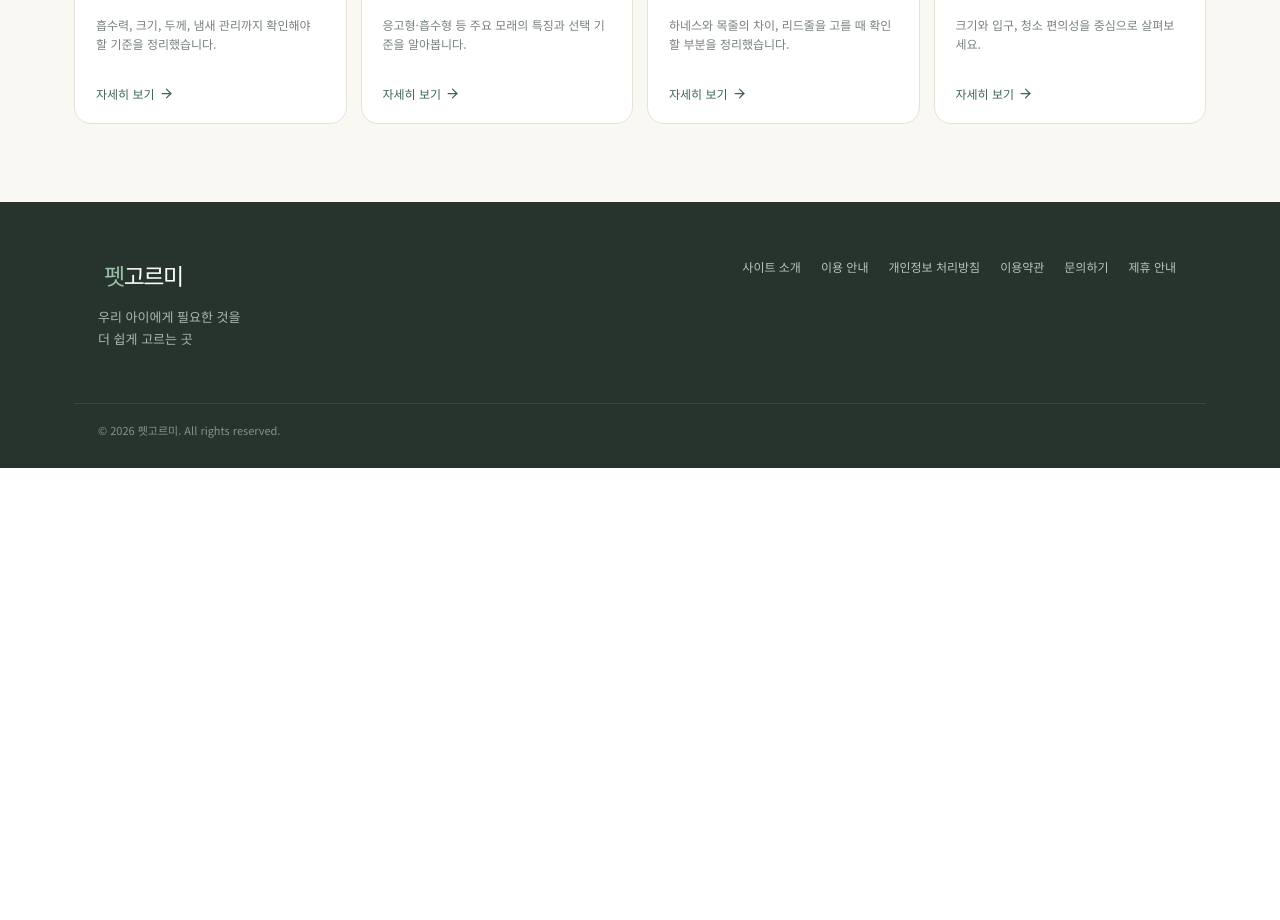
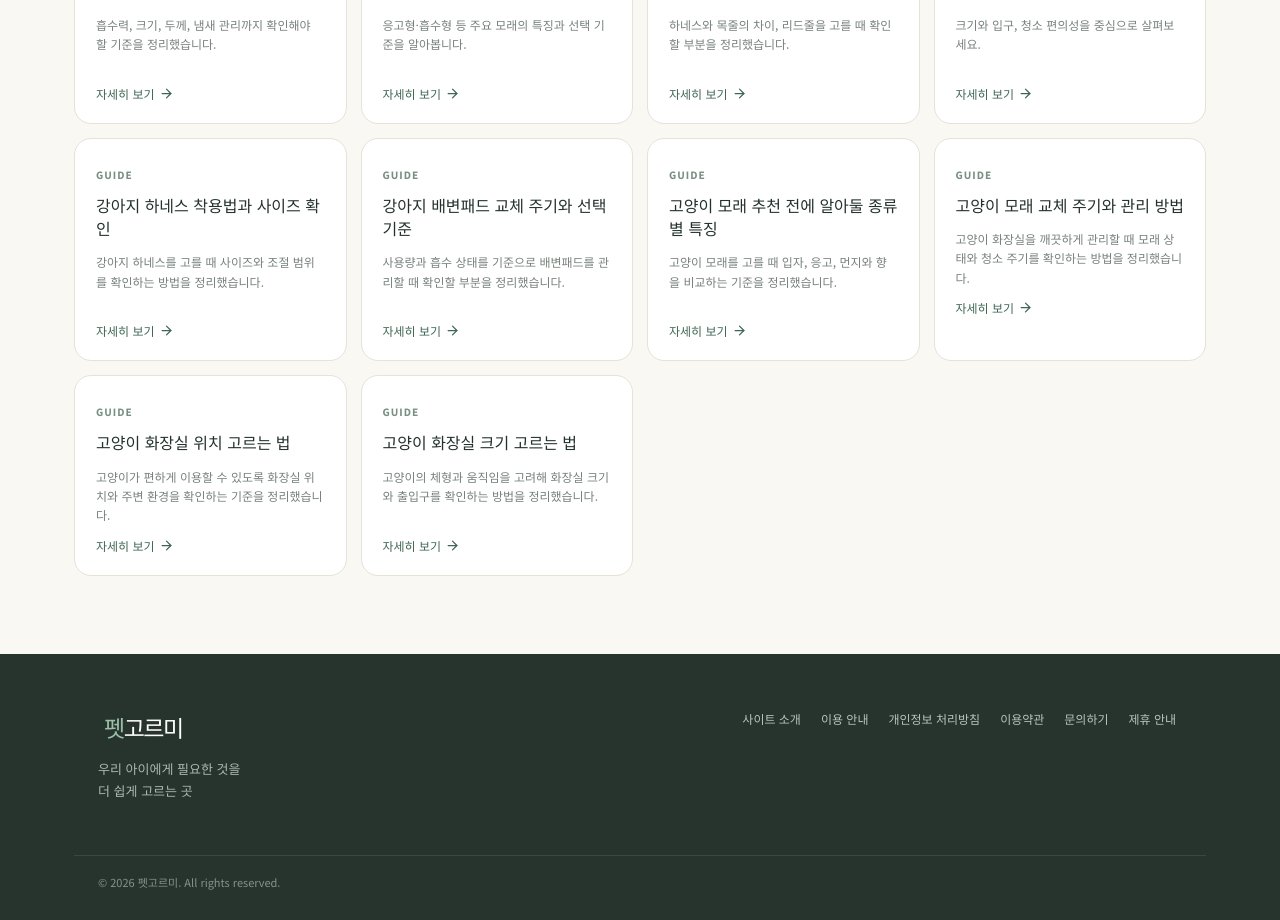
Before and after one commit to hosi4242/petgoreumi, a React (Vite) app: page / in a window 1280 px wide. Shown: the part 3420-4340 px from the top of the page. Before the commit the page ends 3888 px from the top, so only its background shows below. Built offline with nearby package versions, Linux system fonts and the light colour scheme.

Commit message:
검색 수요 기반 반려생활 정보 콘텐츠 확장

```diff
--- a/src/data.ts
+++ b/src/data.ts
@@ -37,5 +37,11 @@ export const guides = [
  ['강아지 배변패드 고르는 법','흡수력, 크기, 두께, 냄새 관리까지 확인해야 할 기준을 정리했습니다.',['반려견 크기에 맞는 패드 크기','흡수력과 젖음 방지 정도','하루 사용량을 고려한 비용']],
  ['고양이 모래 종류 비교','응고형·흡수형 등 주요 모래의 특징과 선택 기준을 알아봅니다.',['고양이의 입자·향 선호도','응고력과 청소 편의성','먼지와 냄새 관리']],
  ['강아지 산책용품 고르는 법','하네스와 목줄의 차이, 리드줄을 고를 때 확인할 부분을 정리했습니다.',['가슴둘레와 목둘레에 맞는 사이즈','조절 범위와 착용 방식','리드줄 길이와 연결 방식']],
- ['고양이 화장실 고르는 법','크기와 입구, 청소 편의성을 중심으로 살펴보세요.',['고양이가 몸을 돌릴 수 있는 내부 크기','입구 높이와 출입 방식','모래 교체와 청소가 편한 구조']]
+ ['고양이 화장실 고르는 법','크기와 입구, 청소 편의성을 중심으로 살펴보세요.',['고양이가 몸을 돌릴 수 있는 내부 크기','입구 높이와 출입 방식','모래 교체와 청소가 편한 구조']],
+ ['강아지 하네스 착용법과 사이즈 확인','강아지 하네스를 고를 때 사이즈와 조절 범위를 확인하는 방법을 정리했습니다.',['가슴둘레를 기준으로 사이즈 확인하기','목과 가슴을 조이지 않는지 확인하기','버클과 연결부가 제대로 잠기는지 확인하기']],
+ ['강아지 배변패드 교체 주기와 선택 기준','사용량과 흡수 상태를 기준으로 배변패드를 관리할 때 확인할 부분을 정리했습니다.',['패드가 충분히 흡수했는지 확인하기','젖음이나 냄새가 남으면 교체하기','하루 사용량에 맞춰 묶음 구성을 비교하기']],
+ ['고양이 모래 추천 전에 알아둘 종류별 특징','고양이 모래를 고를 때 입자, 응고, 먼지와 향을 비교하는 기준을 정리했습니다.',['벤토나이트·두부 등 재질별 특징 확인하기','응고력과 청소 편의성 비교하기','고양이가 선호하는 입자와 향 확인하기']],
+ ['고양이 모래 교체 주기와 관리 방법','고양이 화장실을 깨끗하게 관리할 때 모래 상태와 청소 주기를 확인하는 방법을 정리했습니다.',['응고된 부분을 수시로 제거하기','냄새와 오염 상태를 함께 확인하기','전체 교체 시 제품 사용 안내를 확인하기']],
+ ['고양이 화장실 위치 고르는 법','고양이가 편하게 이용할 수 있도록 화장실 위치와 주변 환경을 확인하는 기준을 정리했습니다.',['조용하고 접근하기 쉬운 위치 선택하기','급식·급수 공간과 적절히 분리하기','청소와 모래 보충이 편한 공간인지 확인하기']],
+ ['고양이 화장실 크기 고르는 법','고양이의 체형과 움직임을 고려해 화장실 크기와 출입구를 확인하는 방법을 정리했습니다.',['고양이가 몸을 돌릴 수 있는 내부 공간 확인하기','출입구 높이가 고양이에게 적절한지 확인하기','모래가 충분히 깔릴 수 있는 깊이 확인하기']]
 ] as const
```
